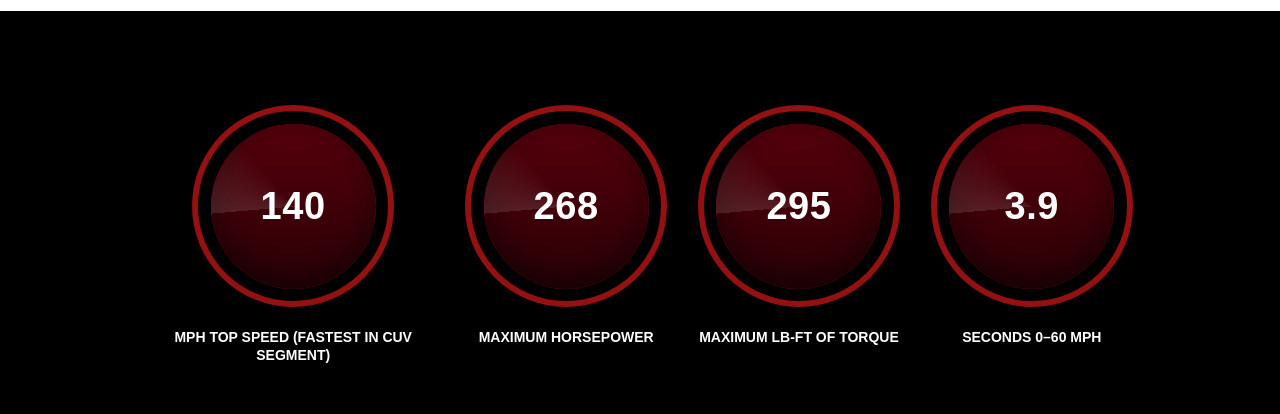
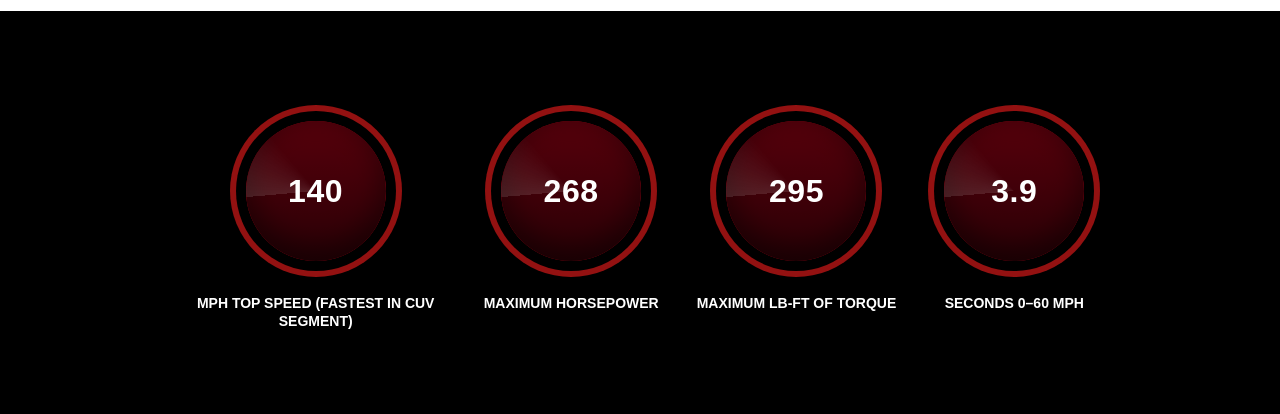
Before and after one commit to Arshithaarshi/arshitha-s-porsche, a React (Create React App) app: page /models in a window 1280 px wide. Shown: the part 1300-1714 px from the top of the page. Built offline with nearby package versions, Linux system fonts and the light colour scheme.

Commit message:
porsche last

```diff
--- a/src/Components/AnimatedStats.css
+++ b/src/Components/AnimatedStats.css
@@ -10,7 +10,7 @@
   max-width: 1100px;
   margin: 40px auto;
   display: flex;
-  flex-wrap: wrap;         /* ➕ allows 4 rings to wrap clean */
+  flex-wrap: wrap;
   gap: 38px;
   justify-content: center;
   align-items: start;
@@ -20,7 +20,7 @@
   padding-top: 40px;
 }
 
-/* full-width card rule remains (for future 3rd stat) */
+/* full-width card rule remains */
 .stat-card--wide {
   grid-column: 1 / -1;
   justify-self: center;
@@ -33,10 +33,10 @@
   align-items: center;
 }
 
-/* OUTER ring */
+/* OUTER ring —↓↓ reduced size */
 .ring-outer {
-  width: 190px;
-  height: 190px;
+  width: 160px;   /* was 190px */
+  height: 160px;  /* was 190px */
   border-radius: 70%;
   display: flex;
   align-items: center;
@@ -46,10 +46,10 @@
     0 8px 30px rgba(0,0,0,0.6);
 }
 
-/* inner animated ring */
+/* inner animated ring —↓↓ reduced size */
 .ring {
-  width: 165px;
-  height: 165px;
+  width: 140px;    /* was 165px */
+  height: 140px;   /* was 165px */
   border-radius: 50%;
   display: flex;
   align-items: center;
@@ -89,7 +89,7 @@
 }
 
 .count {
-  font-size: 38px;
+  font-size: 32px;   /* auto smaller to fit ring better */
   font-weight: 700;
   color: var(--text);
   letter-spacing: 0.6px;
@@ -97,10 +97,10 @@
 }
 
 .stat-label {
-  margin-top: 28px;
+  margin-top: 24px;
   text-align: center;
   font-size: 14px;
-  max-width: 280px;
+  max-width: 260px;
   font-weight: 700;
   text-transform: uppercase;
   line-height: 1.25;
```
